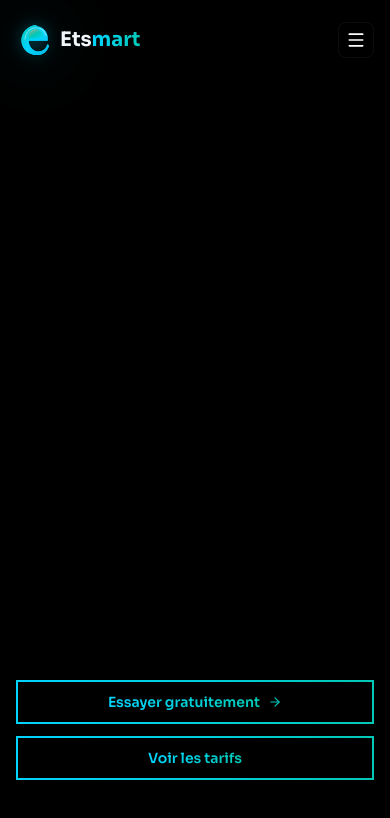
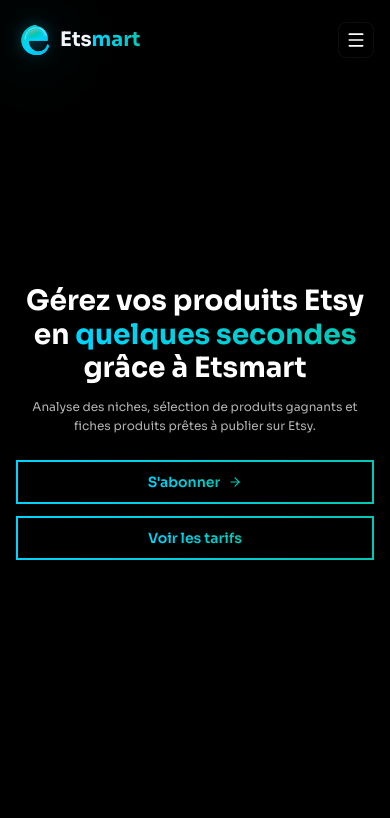
Before and after one commit to elky431-debug/Etsmart, a Next.js app: page / in a window 390 px wide. Shown: the top 818 px of the page. Built offline with nearby package versions, Linux system fonts and the light colour scheme; no server answers.

Commit message:
feat: Améliorations landing page et règles strictes pour bijoux/bébés/sacs
- Réduction taille texte mobile pour meilleure lisibilité
- Suppression section témoignages
- Remplacement 'Essayer gratuitement' par 'S'abonner'
- Règles strictes: bijoux <3, bébés >=7, sacs =4

```diff
--- a/src/app/page.tsx
+++ b/src/app/page.tsx
@@ -99,29 +99,6 @@ export default function HomePage() {
     },
   ];
 
-  const testimonials = [
-    {
-      name: 'Thomas Brikia',
-      role: 'Vendeur Pro Etsy',
-      content: 'Etsmart m’a évité plusieurs lancements perdants. L’analyse est précise et rapide.',
-      avatar: 'T',
-      rating: 5,
-    },
-    {
-      name: 'Samy Limam',
-      role: 'Dropshipper',
-      content: 'Le verdict est clair et le pricing est juste. Ça fait gagner un temps énorme.',
-      avatar: 'S',
-      rating: 5,
-    },
-    {
-      name: 'Yosri Aulombard',
-      role: 'Créateur POD',
-      content: 'Les conseils sur la niche et les concurrents sont vraiment exploitables.',
-      avatar: 'Y',
-      rating: 5,
-    },
-  ];
 
   useEffect(() => {
     if (typeof document === 'undefined') return;
@@ -269,17 +246,32 @@ export default function HomePage() {
       </header>
 
       {/* Hero */}
-      <section className="relative min-h-screen flex items-end justify-center pb-16 sm:pb-24 md:pb-28 overflow-hidden">
+      <section className="relative min-h-screen flex items-center justify-center overflow-hidden">
         {/* Spline Background - uniquement dans la landing */}
         <div className="absolute inset-0" id="spline-container" />
-        <div className="relative z-10 text-center px-4 sm:px-6 w-full max-w-md mx-auto">
+        <div className="relative z-10 text-center px-4 sm:px-6 w-full max-w-4xl mx-auto py-16 sm:py-24 md:py-28">
+          {/* Titre principal */}
+          <h1 className="text-xl sm:text-3xl md:text-5xl lg:text-6xl font-bold text-white mb-3 sm:mb-6 leading-tight px-2">
+            Gérez vos produits Etsy en{' '}
+            <span className="bg-gradient-to-r from-[#00d4ff] to-[#00c9b7] bg-clip-text text-transparent">
+              quelques secondes
+            </span>{' '}
+            grâce à Etsmart
+          </h1>
+
+          {/* Description */}
+          <p className="text-white/70 text-xs sm:text-base md:text-lg mb-6 sm:mb-10 md:mb-12 max-w-2xl mx-auto px-2 leading-relaxed">
+            Analyse des niches, sélection de produits gagnants et fiches produits prêtes à publier sur Etsy.
+          </p>
+
+          {/* Boutons CTA */}
           <div className="flex flex-col sm:flex-row items-stretch sm:items-center justify-center gap-3 sm:gap-4">
             <Link href="/app" className="w-full sm:w-auto">
               <button className="w-full sm:w-auto px-5 sm:px-6 py-2.5 sm:py-3 rounded-lg text-sm sm:text-base font-semibold flex items-center justify-center gap-2 cursor-pointer border-2 bg-transparent hover:opacity-90" style={{
                 borderImage: 'linear-gradient(to right, #00d4ff, #00c9b7) 1',
                 borderImageSlice: 1,
               }}>
-                <span className="bg-gradient-to-r from-[#00d4ff] to-[#00c9b7] bg-clip-text text-transparent">Essayer gratuitement</span>
+                <span className="bg-gradient-to-r from-[#00d4ff] to-[#00c9b7] bg-clip-text text-transparent">S'abonner</span>
                 <ArrowRight size={14} className="text-[#00c9b7] sm:w-4 sm:h-4" />
               </button>
             </Link>
@@ -482,42 +474,6 @@ export default function HomePage() {
         </div>
       </section>
 
-      {/* Testimonials */}
-      <section id="testimonials" className="py-12 sm:py-16 md:py-28 bg-black">
-        <div className="max-w-7xl mx-auto px-4 sm:px-6 lg:px-8">
-          <AnimatedSection>
-            <div className="text-center mb-8 sm:mb-12 md:mb-16">
-              <span className="font-medium mb-2 sm:mb-3 block uppercase tracking-wider text-xs bg-gradient-to-r from-[#00d4ff] to-[#00c9b7] bg-clip-text text-transparent">Témoignages</span>
-              <h2 className="text-xl sm:text-2xl md:text-4xl font-bold text-white px-2">Ils nous font confiance</h2>
-            </div>
-          </AnimatedSection>
-
-          <div className="grid md:grid-cols-3 gap-4 sm:gap-6">
-            {testimonials.map((t, index) => (
-              <AnimatedCard key={t.name} delay={index * 0.1}>
-                <div className="p-4 sm:p-6 rounded-lg border border-white/5 bg-transparent">
-                  <div className="flex items-center gap-1 mb-3 sm:mb-4">
-                    {Array.from({ length: t.rating }).map((_, i) => (
-                      <CheckCircle2 key={i} className="w-3.5 h-3.5 sm:w-4 sm:h-4 text-[#00c9b7]" />
-                    ))}
-                  </div>
-                  <p className="text-white/80 mb-3 sm:mb-4 text-xs sm:text-sm leading-relaxed">&ldquo;{t.content}&rdquo;</p>
-                  <div className="flex items-center gap-2 sm:gap-3">
-                    <div className="w-8 h-8 sm:w-9 sm:h-9 rounded-lg flex items-center justify-center text-white font-bold text-xs sm:text-sm bg-gradient-to-r from-[#00d4ff] to-[#00c9b7] flex-shrink-0">
-                      {t.avatar}
-                    </div>
-                    <div>
-                      <p className="text-white font-semibold text-xs sm:text-sm">{t.name}</p>
-                      <p className="text-white/60 text-xs">{t.role}</p>
-                    </div>
-                  </div>
-                </div>
-              </AnimatedCard>
-            ))}
-          </div>
-        </div>
-      </section>
-
       {/* Final CTA */}
       <section className="py-12 sm:py-16 md:py-24 bg-black">
         <div className="max-w-4xl mx-auto px-4 sm:px-6 lg:px-8 text-center">
@@ -533,7 +489,7 @@ export default function HomePage() {
                 borderImage: 'linear-gradient(to right, #00d4ff, #00c9b7) 1',
                 borderImageSlice: 1,
               }}>
-                <span className="bg-gradient-to-r from-[#00d4ff] to-[#00c9b7] bg-clip-text text-transparent">Commencer gratuitement</span>
+                <span className="bg-gradient-to-r from-[#00d4ff] to-[#00c9b7] bg-clip-text text-transparent">S'abonner</span>
                 <ArrowUpRight className="inline-block ml-2 w-3.5 h-3.5 sm:w-4 sm:h-4 text-[#00c9b7]" />
               </button>
             </Link>
```
